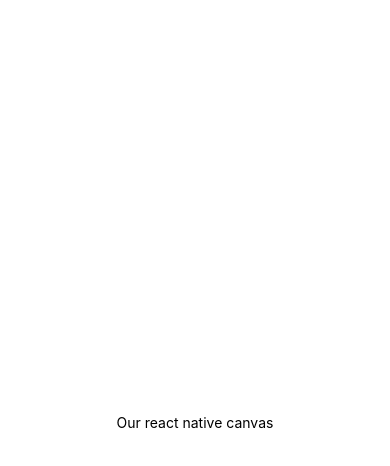
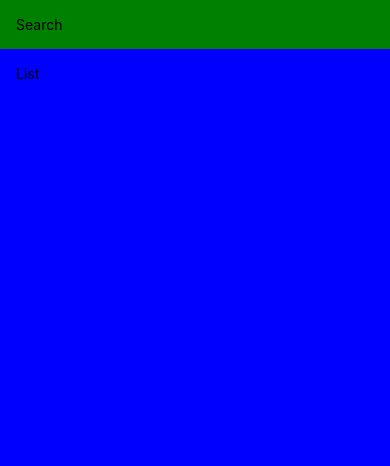
Before and after one commit to mbrown98/meals-rn, a React Native app: screen / in a window 390 px wide. Shown: the top 466 px of the page. Built offline with nearby package versions, Linux system fonts and the light colour scheme.

Commit message:
safe area and status bar fix

```diff
--- a/App.js
+++ b/App.js
@@ -1,12 +1,29 @@
-import { StatusBar } from "expo-status-bar";
+import { StatusBar as ExpoSB } from "expo-status-bar";
 import React from "react";
-import { StyleSheet, Text, View } from "react-native";
+import {
+  SafeAreaView,
+  StyleSheet,
+  Text,
+  View,
+  Platform,
+  StatusBar,
+} from "react-native";
+
+const isAndroid = Platform.OS === "android";
 
 export default function App() {
   return (
-    <View style={{ flex: 1, alignItems: "center", justifyContent: "center" }}>
-      <Text>Our react native canvas</Text>
-    </View>
+    <>
+      <SafeAreaView style={{ flex: 1, marginTop: StatusBar.currentHeight }}>
+        <View style={{ padding: 16, backgroundColor: "green" }}>
+          <Text>Search</Text>
+        </View>
+        <View style={{ flex: 1, padding: 16, backgroundColor: "blue" }}>
+          <Text>List</Text>
+        </View>
+      </SafeAreaView>
+      <ExpoSB style="auto" />
+    </>
   );
 }
 
```
